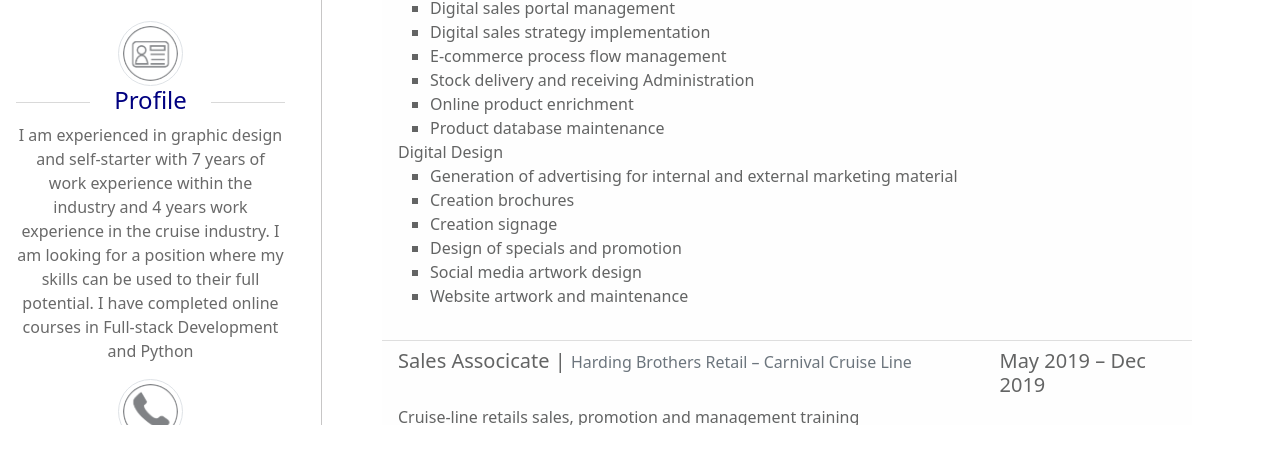
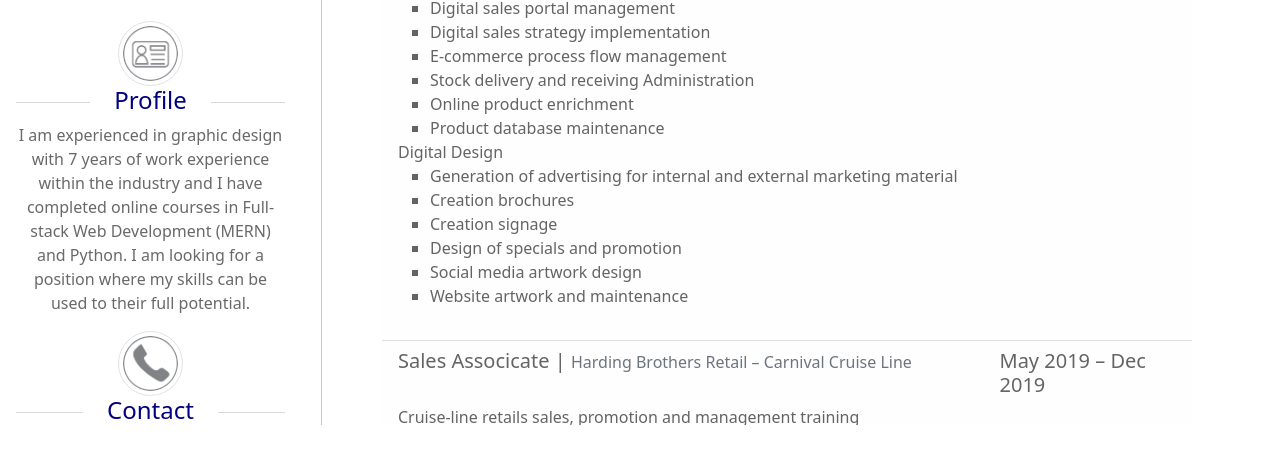
Before and after one commit to ryanbankier/MyCV, a plain HTML site: page index.html in a window 1280 px wide. Shown: the part 351-800 px from the top of the page. Drawn offline with nearby package versions, Linux system fonts and the light colour scheme; files whose address does not match are found by name.

Commit message:
Update index.html

```diff
--- a/index.html
+++ b/index.html
@@ -48,11 +48,10 @@
                             <hr>
                         </div>
                         <div class="profile-text text-center">
-                            <p>I am experienced in graphic design and self-starter with 7 years of work experience
-                               within the industry and 4 years work experience in the cruise industry.
+                            <p>I am experienced in graphic design with 7 years of work experience
+                               within the industry and I have completed online courses in Full-stack Web Development (MERN) and Python.
                                I am looking for a position where my skills can be used to their full potential.
-                               I have completed online courses in Full-stack Development and Python
-                               </p>
+                              </p>
                         </div>
                     </div>
                 </div>
```
